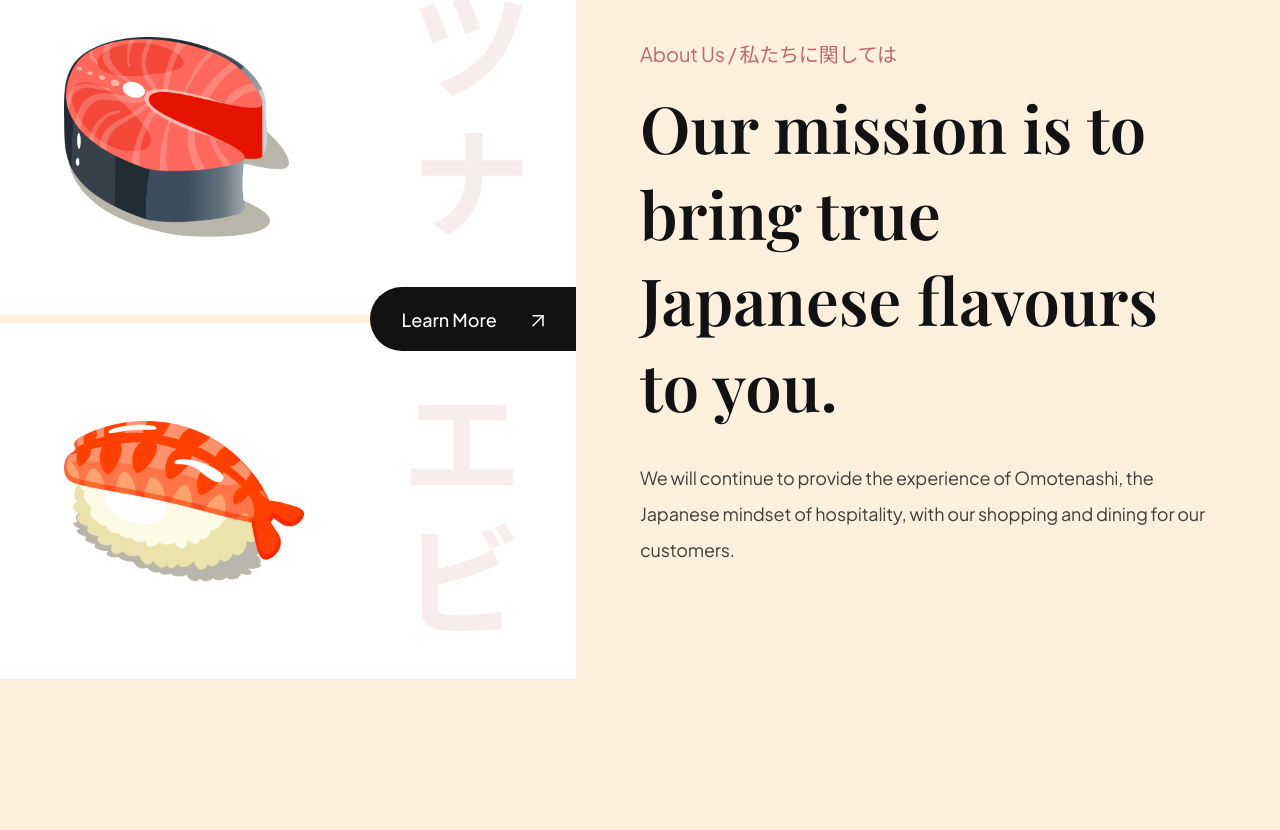
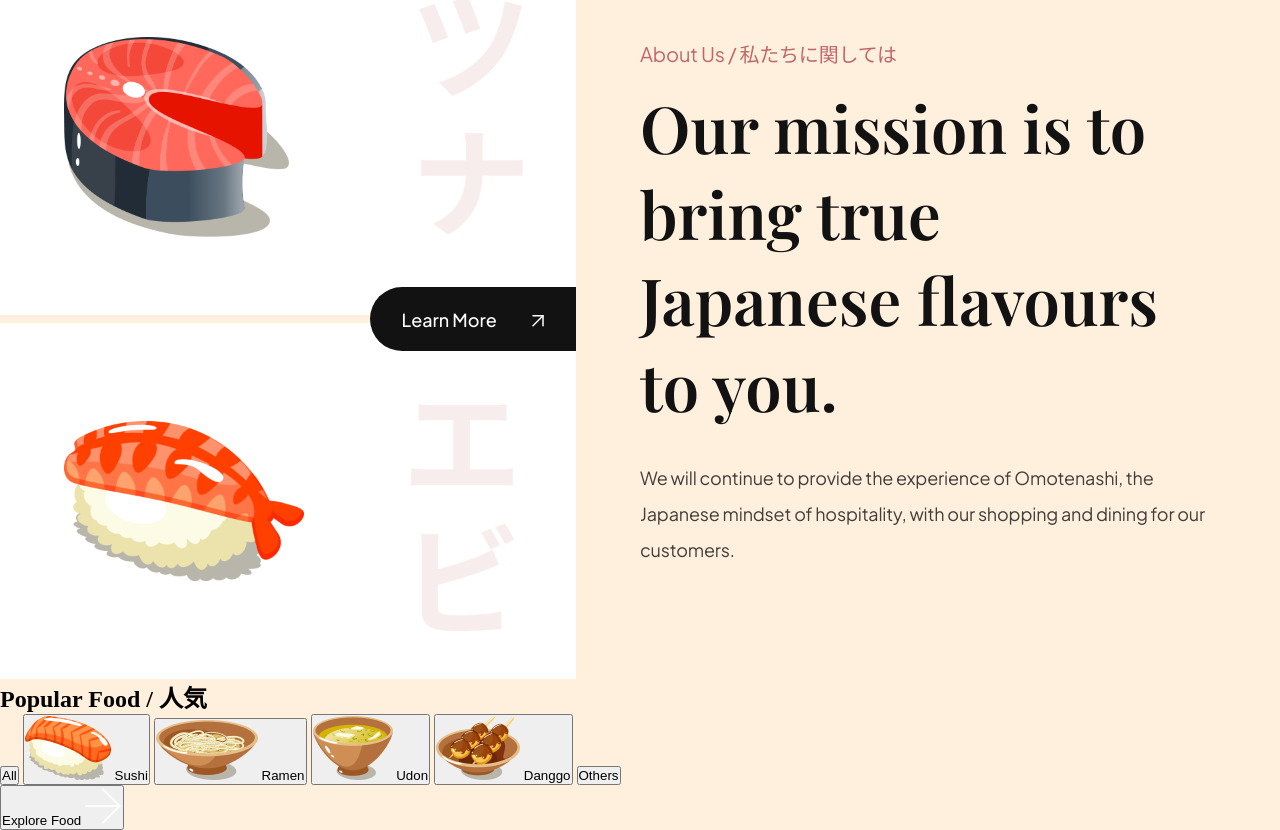
Before and after one commit to anabelena/sushi-themed-web, a website built with Vite: page index.html in a window 1280 px wide. Shown: the part 839-1669 px from the top of the page. Before the commit the page ends 1518 px from the top, so only its background shows below. Built offline with nearby package versions, Linux system fonts and the light colour scheme.

Commit message:
feature(popular-foods):add popular-foods html structure

```diff
--- a/css/sections/about.css
+++ b/css/sections/about.css
@@ -5,6 +5,7 @@
 }
 
 .about-us__image {
+
   flex: 1;
   display: flex;
   flex-direction: column;
@@ -15,31 +16,35 @@
 }
 
 .about-us__image div {
+
   padding: 32px 64px;
 
   flex: 1;
   display: flex;
   align-items: center;
 
+
   background-position: center;
   background-repeat: no-repeat;
   background-size: contain;
+
+
 }
 
 .about-us__image-sushi3 {
   border-bottom: 8px solid var(--color-creamson);
+  background-image: url("../../assets/about_bg1.png");
+}
 
-  background-image: url("../../assets/about_bg1.png");
+.about-us__image-sushi3 img {
+  width: 225px;
+  height: 200px;
 }
 
 .about-us__image-sushi2 {
   background-image: url("../../assets/about_bg2.png");
 }
 
-.about-us__image-sushi3 img {
-  width: 225px;
-  height: 200px;
-}
 
 .about-us__image-sushi2 img {
   width: 240px;
@@ -51,10 +56,12 @@
     right: 0;
 
     padding: 12px 32px;
+    /* top/bottom, left/right */
     min-height: 64px;
 
     background: var(--secondary-color);
     border-radius: 32px 0 0 32px;
+    /* top-left, top-right, bottom-right, bottom-left */
     border: 0;
     outline: 0;
 
@@ -70,13 +77,13 @@
 .about-us__button img {
     object-fit: contain;
     margin-left: 32px;
-  }
+}
 
-  .about-us__content {
+.about-us__content {
     padding: 64px;
 
     flex: 1;
     display: flex;
     justify-content: center;
     flex-direction: column;
-  }
+}
--- a/index.html
+++ b/index.html
@@ -93,23 +93,68 @@
 
         <button class="about-us__button">
           Learn More
-
           <img src="assets/arrow-up-right.svg" alt="learn more" />
         </button>
 
         <div class="about-us__image-sushi2">
-          <img src="assets/sushi-2.png" alt="sushi"  data-aos="fade-right" />
+          <img src="assets/sushi-2.png" alt="sushi" data-aos="fade-right" />
         </div>
       </div>
 
-      <div class="about-us__content"  data-aos="fade-left">
+      <div class="about-us__content" data-aos="fade-left">
         <p class="sushi__subtitle">About Us / 私たちに関しては</p>
-        <h3 class="sushi__title">Our mission is to bring true Japanese flavours to you.</h3>
-        <p class="sushi__description">We will continue to provide the experience of Omotenashi, the Japanese mindset of hospitality, with our shopping and dining for our customers.
+        <h3 class="sushi__title">
+          Our mission is to bring true Japanese flavours to you.
+        </h3>
+        <p class="sushi__description">
+          We will continue to provide the experience of Omotenashi, the Japanese
+          mindset of hospitality, with our shopping and dining for our
+          customers.
         </p>
       </div>
     </section>
 
+    <section class="popular-foods" id="menu">
+      <h2 class="popular-foods__title">Popular Food / 人気</h2>
+
+      <div class="popular-foods_filters sushi__hide-scrollbar">
+
+        <button class="popular-foods__filter-btn active">All</button>
+
+        <button class="popular-foods__filter-btn">
+          <img src="assets/sushi-9.png" alt="sushi 9" />
+          Sushi
+        </button>
+
+        <button class="popular-foods__filter-btn">
+          <img src="assets/sushi-8.png" alt="sushi 8" />
+          Ramen
+        </button>
+
+        <button class="popular-foods__filter-btn">
+          <img src="assets/sushi-7.png" alt="sushi 7" />
+          Udon
+        </button>
+
+        <button class="popular-foods__filter-btn">
+          <img src="assets/sushi-6.png" alt="sushi 6" />
+          Danggo
+        </button>
+
+        <button class="popular-foods__filter-btn">Others</button>
+
+      </div>
+
+      <div class="popular-foods__catalog">
+
+      </div>
+
+      <button class="popular-foods__button">
+          Explore Food
+          <img src="/assets/arrow-right.svg" alt="arrow-right">
+      </button>
+
+    </section>
 
     <script src="js/script.js" type="module"></script>
   </body>
```
